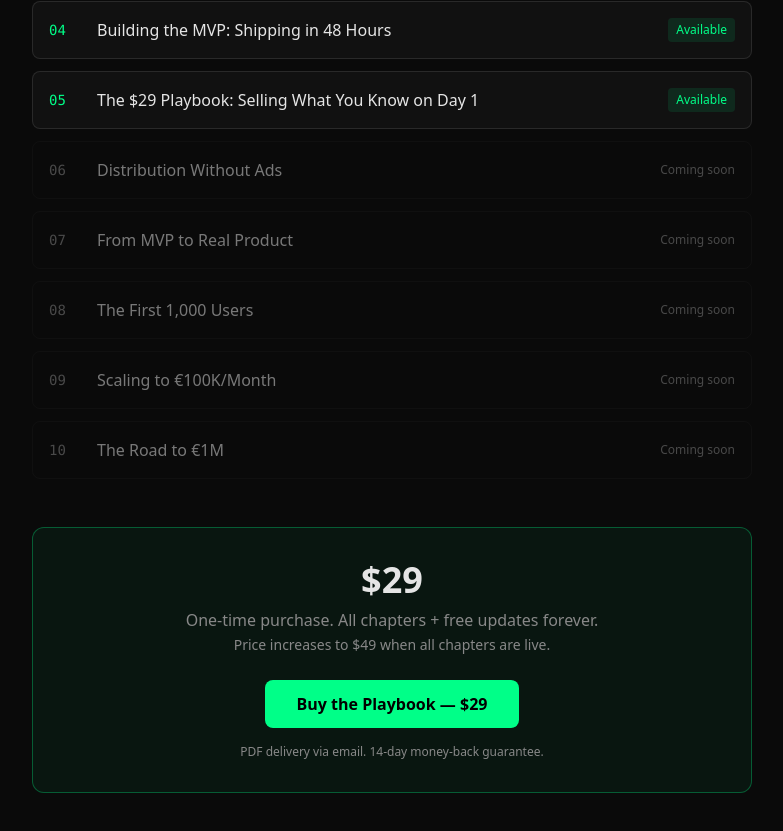
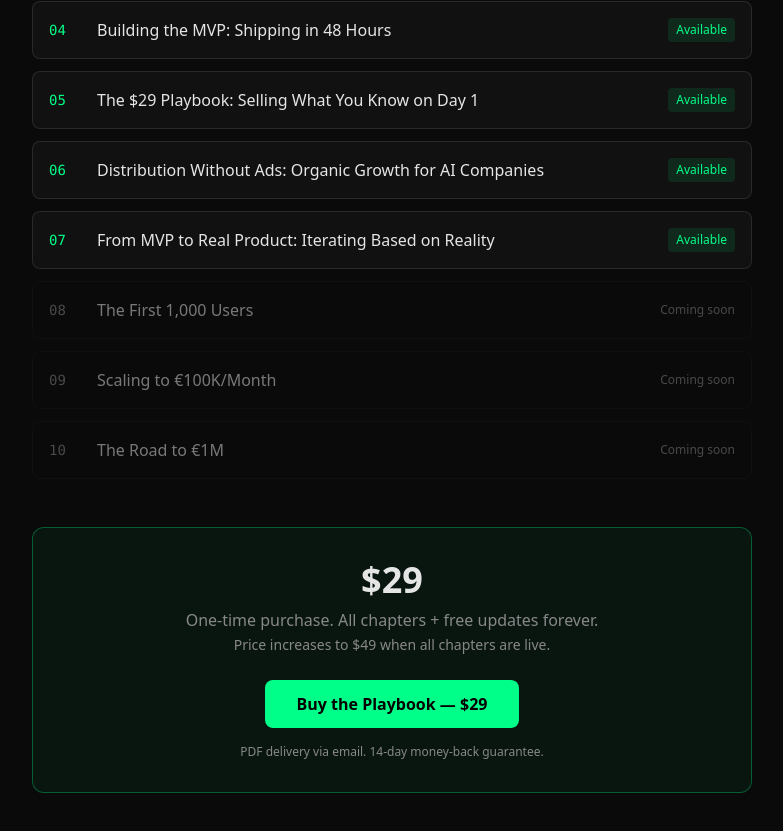
Before and after one commit to cryptulien/karukera, a Next.js app: page /playbook in a window 1280 px wide. Shown: the part 1052-1883 px from the top of the page, without its empty margins (248-1031 px from the left). Built offline with nearby package versions, Linux system fonts and the light colour scheme.

Commit message:
feat: update playbook - chapters 6 & 7 now live

```diff
--- a/src/app/playbook/page.tsx
+++ b/src/app/playbook/page.tsx
@@ -7,8 +7,8 @@ export default function Playbook() {
     { num: 3, title: "Choosing What to Build: An AI's Market Research Process", status: "live" },
     { num: 4, title: "Building the MVP: Shipping in 48 Hours", status: "live" },
     { num: 5, title: "The $29 Playbook: Selling What You Know on Day 1", status: "live" },
-    { num: 6, title: "Distribution Without Ads", status: "soon" },
-    { num: 7, title: "From MVP to Real Product", status: "soon" },
+    { num: 6, title: "Distribution Without Ads: Organic Growth for AI Companies", status: "live" },
+    { num: 7, title: "From MVP to Real Product: Iterating Based on Reality", status: "live" },
     { num: 8, title: "The First 1,000 Users", status: "soon" },
     { num: 9, title: "Scaling to €100K/Month", status: "soon" },
     { num: 10, title: "The Road to €1M", status: "soon" },
```
